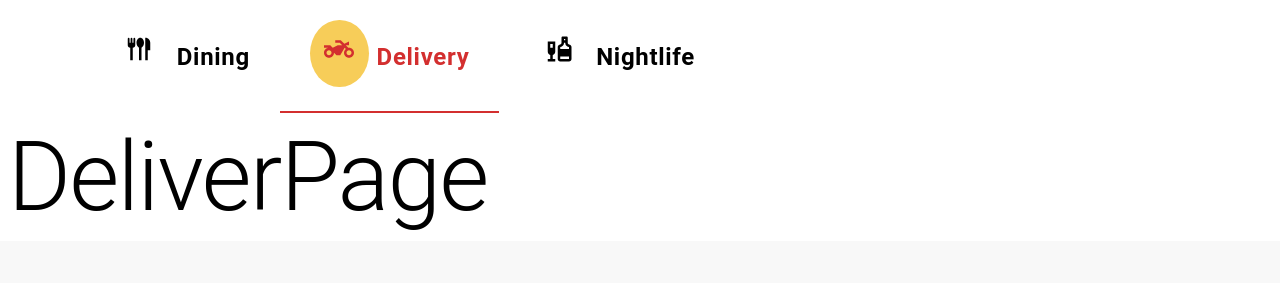
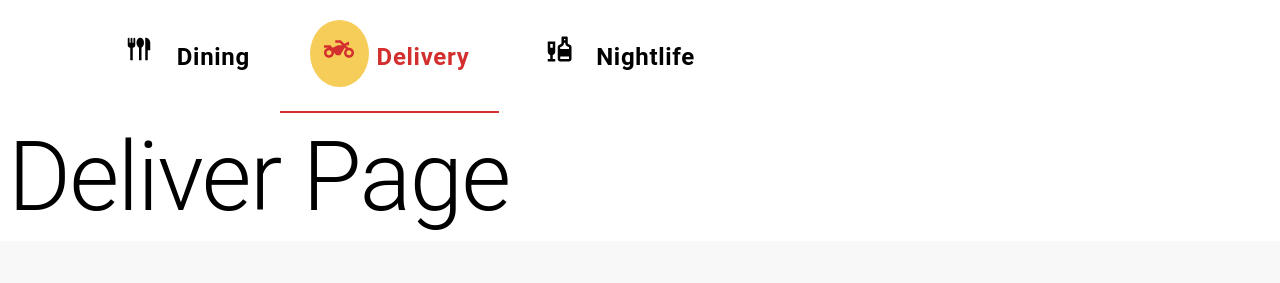
Before and after one commit to shaheelbytecrafters-inc/Menu-Lazeez-Website, a React (Vite) app: page /foodDetails in a window 1280 px wide. Both pictures are taken after a click on the tab "Delivery". Shown: the top 283 px of the page. Built offline with nearby package versions, Linux system fonts and the light colour scheme.

Commit message:
UI updated

```diff
--- a/src/components/RestaurantTabPage/RestaurantMainTab.jsx
+++ b/src/components/RestaurantTabPage/RestaurantMainTab.jsx
@@ -187,7 +187,7 @@ export default function RestaurantMainTab() {
       </TabPanel>
       <TabPanel value={value} index={1} dir={theme.direction}>
         <Typography variant="h1" component="h1">
-          DeliverPage
+          Deliver Page
         </Typography>
       </TabPanel>
 
```
